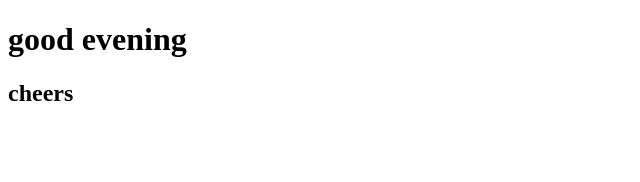
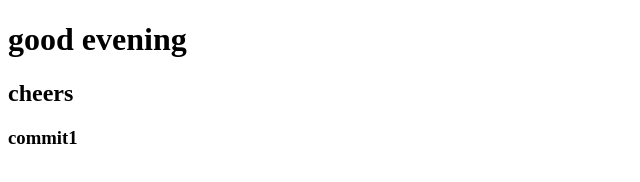
Before and after one commit to szuan/szuan.github.io, a plain HTML site: page index2.html in a window 1280 px wide. Shown: the full height of the page, 0-640 px from the left. Drawn offline with Linux system fonts and the light colour scheme.

Commit message:
Update index2.html

```diff
--- a/index2.html
+++ b/index2.html
@@ -9,5 +9,6 @@
 <body>
     <h1>good evening</h1>
     <h2>cheers</h2>
+    <h3>commit1</h3>
 </body>
 </html>
```
